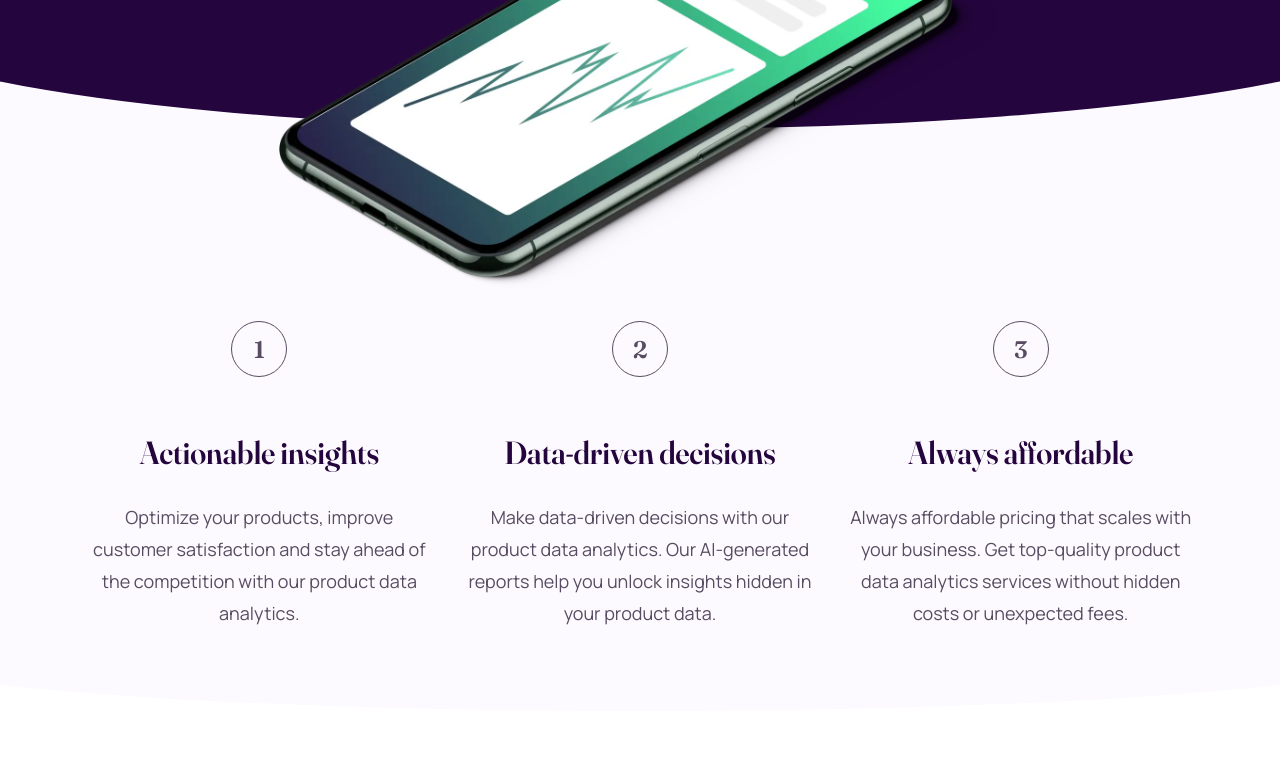
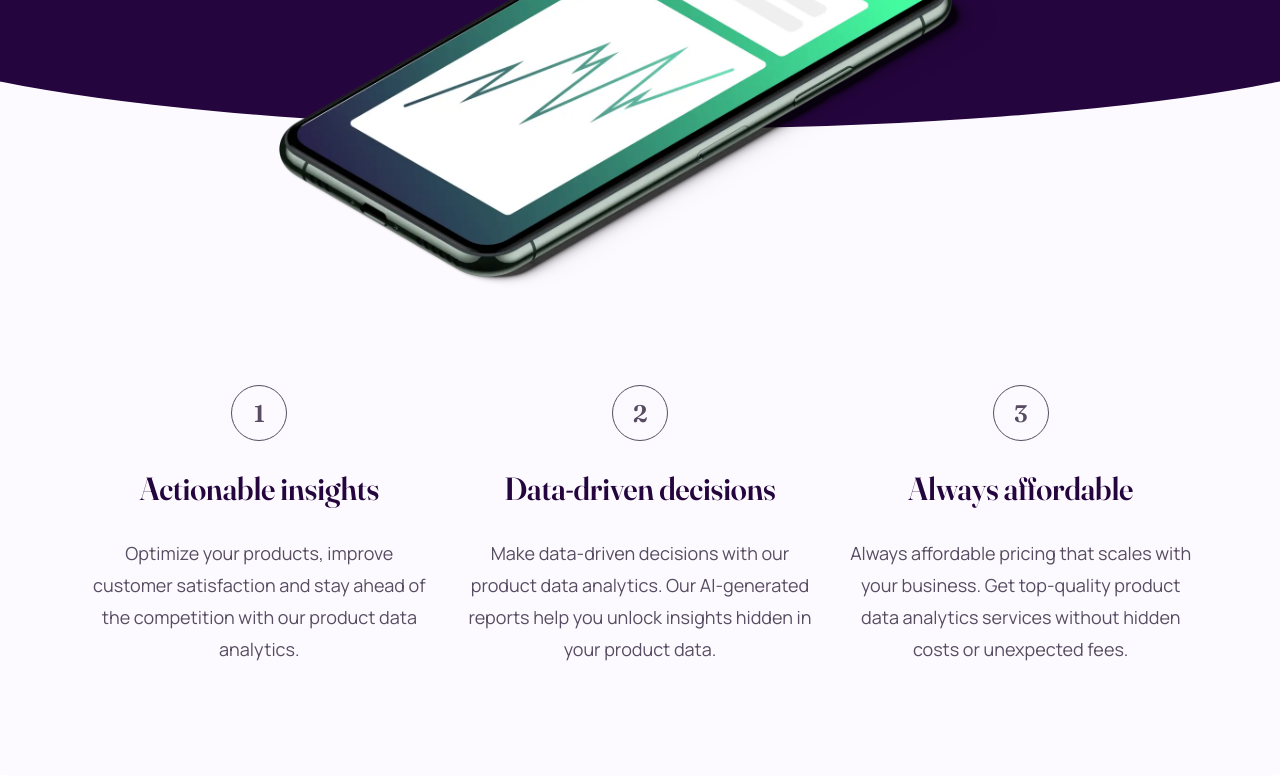
Before and after one commit to aleksandr-efimenko/workit-landing-page, a website built with Vite: page index.html in a window 1280 px wide. Shown: the part 580-1356 px from the top of the page. Built offline with nearby package versions, Linux system fonts and the light colour scheme.

Commit message:
update styles, add margins to founder block

```diff
--- a/index.html
+++ b/index.html
@@ -41,7 +41,7 @@
             <div class="round-number">1</div>
           </div>
           <div class="column-text">
-            <h3 class="column-header">Actionable insights</h3>
+            <p class="column-header">Actionable insights</p>
             <p>
               Optimize your products, improve customer satisfaction and stay ahead of the competition
               with our product data analytics.
@@ -53,7 +53,7 @@
             <div class="round-number">2</div>
           </div>
           <div class="column-text">
-            <h3 class="column-header">Data-driven decisions</h3>
+            <p class="column-header">Data-driven decisions</p>
             <p>
               Make data-driven decisions with our product data analytics. Our AI-generated reports help
               you unlock insights hidden in your product data.
@@ -65,7 +65,7 @@
             <div class="round-number">3</div>
           </div>
           <div class="column-text">
-            <h3 class="column-header">Always affordable</h3>
+            <p class="column-header">Always affordable</p>
             <p>
               Always affordable pricing that scales with your business. Get top-quality product data
               analytics services without hidden costs or unexpected fees.
--- a/style.css
+++ b/style.css
@@ -84,9 +84,7 @@
 
 h1,
 h2,
-h3,
-h4,
-h5 {
+.column-header {
   font-family: var(--ff-header);
   font-weight: var(--fw-header);
   font-variation-settings: "opsz" 144;
@@ -108,7 +106,7 @@ h2 {
   color: var(--white);
 }
 
-h3 {
+.column-header {
   font-size: var(--fs-heading-s);
   line-height: var(--lh-heading-s);
   color: var(--dark-purple);
@@ -200,8 +198,8 @@ header {
 
 .benefits {
   position: relative;
-  padding-block-start: 12rem;
-  padding-block-end: 9.375rem;
+  padding-block-start: 16rem;
+  padding-block-end: 10rem;
   z-index: 0;
 }
 
@@ -263,7 +261,7 @@ header {
 
 .founder-container {
   position: relative;
-  margin-bottom: 15rem;
+  margin-block: 5rem 15rem;
   min-height: 30rem;
 }
 
```
